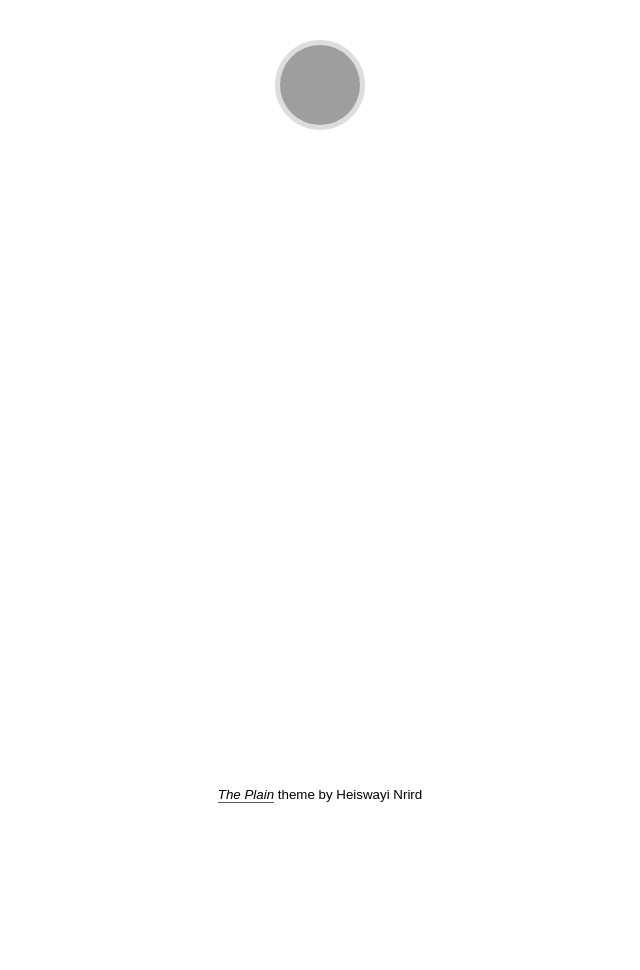
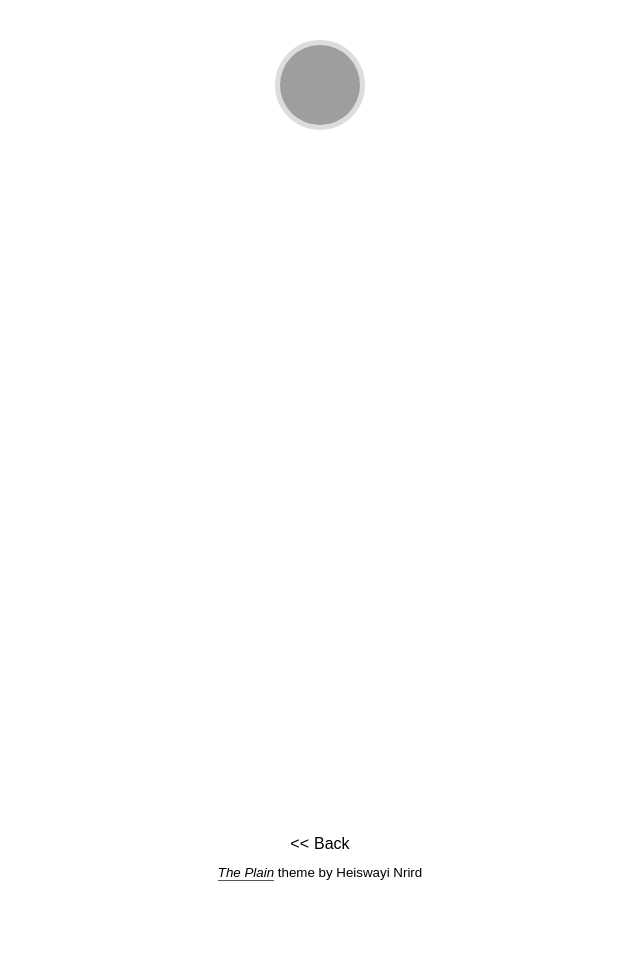
Before and after one commit to bemosior/bemosior.github.io, a Jekyll site: the page built from index.html, in a window 1280 px wide. Shown: the whole page, without its empty margins (320-960 px from the left). Built offline with Jekyll 4.4.1, drawn with Linux system fonts in a browser that asks for light colours; some web fonts are replaced; grey boxes are pictures that could not be loaded.

```diff
--- a/_includes/footer.html
+++ b/_includes/footer.html
@@ -1,5 +1,12 @@
+{% if page.url != '/resume.html'%}
 <div id="footer">
+	{% if page.url != '/index.html'%}
+    <div class="back">
+		<a href="{{site.baseurl}}/">Back</a>
+	</div>
+	{% endif %}
     <small>
         <i><a href="http://heiswayi.github.io/the-plain.html">The Plain</a></i> theme by Heiswayi Nrird
     </small>
 </div>
+{% endif %}
--- a/_layouts/page.html
+++ b/_layouts/page.html
@@ -11,7 +11,3 @@ layout: default
 	{{ content }}
 
 </article>
-
-<div class="back">
-	<a href="{{site.baseurl}}/">Back</a>
-</div>
```
